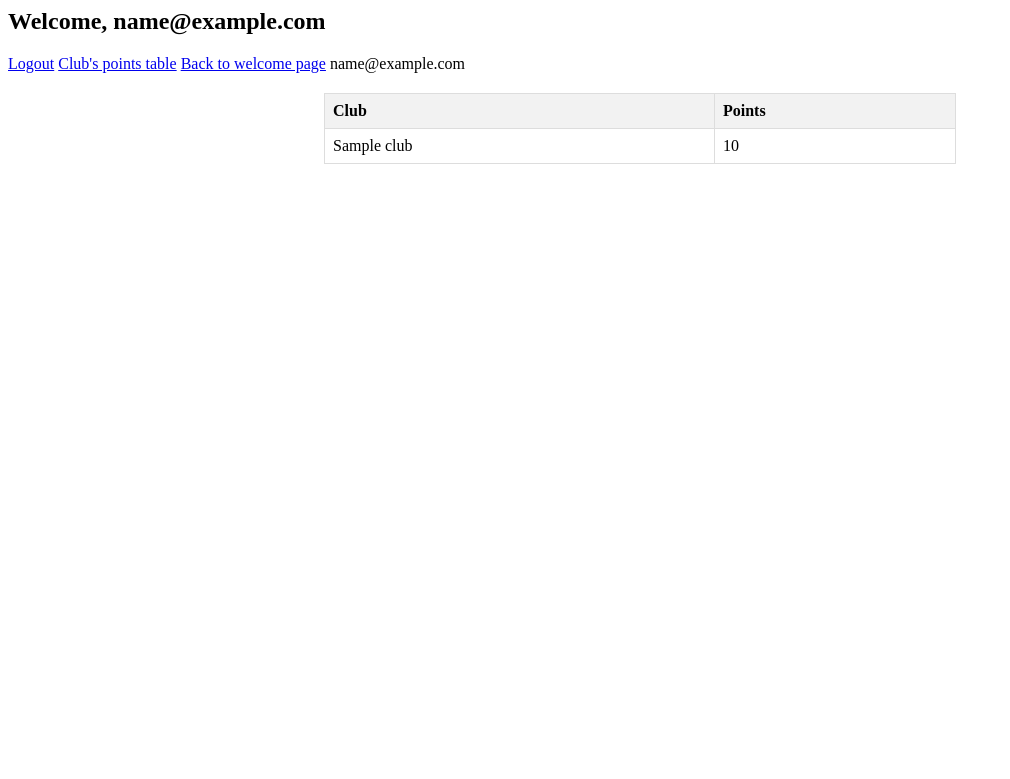
After one commit to alfh00/gudlft, a Flask app: template templates/points_table.html in a window 1280 px wide. The commit adds this page. Shown: the top 779 px of the page, without its empty margins (0-1010 px from the left). Run offline with Flask 3, Linux system fonts and the light colour scheme; the template is opened without the code that fills it: most values are stand-ins (such as "Sample title", 1, 10 or a date in 2020).

Commit message:
QA branch

```diff
--- a/server.py
+++ b/server.py
@@ -30,7 +30,12 @@ def index():
 
 @app.route('/showSummary',methods=['POST', 'GET'])
 def showSummary():
-    club = next((club for club in clubs if club['email'] == request.form['email']), None)
+    if request.method == 'POST':
+        email =request.form['email']
+    if request.method == 'GET':
+        email = request.args.get('email')
+
+    club = next((club for club in clubs if club['email'] == email), None)
     if club is not None:
         return render_template('welcome.html',club=club,competitions=competitions)
     else:
@@ -92,6 +97,15 @@ def purchasePlaces():
 
 
 # TODO: Add route for points display
+@app.route('/points-table/<club>')
+def show_points_table(club):
+    foundClub = next((c for c in clubs if c['name'] == club), None)
+    if foundClub is not None:
+        return render_template('points_table.html',club=foundClub, clubs=clubs)
+    else:
+        flash("email doesn't match any club")
+        return redirect(url_for('index'))
+
 
 
 @app.route('/logout')
--- a/templates/base.html
+++ b/templates/base.html
@@ -9,6 +9,7 @@
 <body>
  {% if club %}
  <h2>Welcome, {{club['email']}} </h2><a href="{{url_for('logout')}}">Logout</a>
+ <a href="{{url_for('show_points_table',club=club['name'])}}">Club's points table</a>
  {% endif %}
 
  {% with messages = get_flashed_messages()%}
--- /dev/null
+++ b/templates/points_table.html
@@ -0,0 +1,39 @@
+{% extends "base.html" %}
+
+{% block content %}
+<a href="{{url_for('showSummary', email=club['email'])}}">Back to welcome page</a>
+{{club['email']}}
+<table>
+ <tr>
+  <th>Club</th>
+  <th>Points</th>
+ </tr>
+ {% for club in clubs %}
+ <tr>
+  <td>{{ club.name }}</td>
+  <td>{{ club.points }}</td>
+ </tr>
+ {% endfor %}
+</table>
+<style>
+ table {
+  border-collapse: collapse;
+  width: 50%;
+  margin: 20px auto;
+ }
+
+
+ th,
+ td {
+  border: 1px solid #ddd;
+  padding: 8px;
+  text-align: left;
+ }
+
+
+ tr:nth-child(2n+1) {
+  background-color: #f2f2f2;
+ }
+</style>
+
+{% endblock content %}
```
Also changed, not shown: 1 other file.
